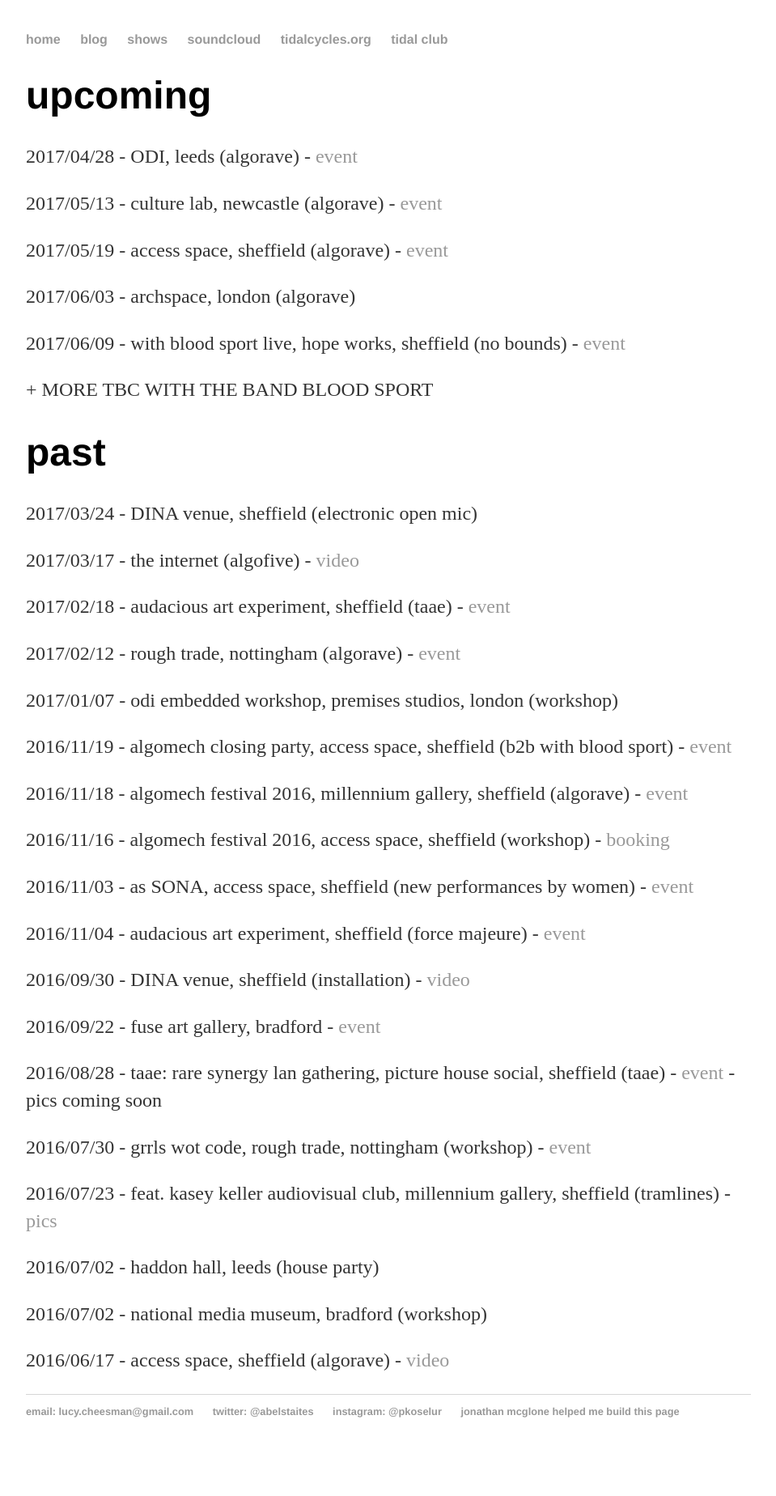
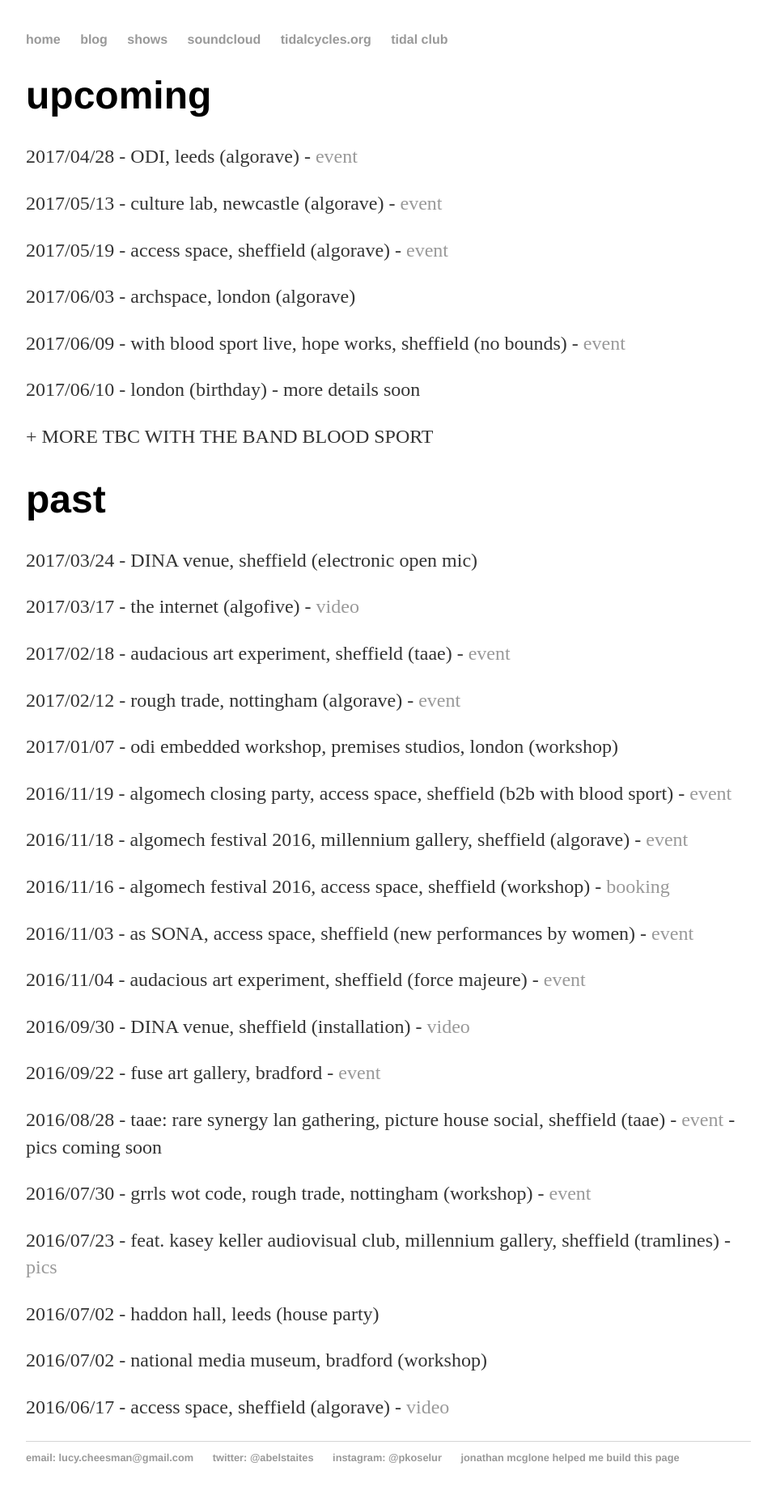
Before and after one commit to heavy-lifting/heavy-lifting.github.io, a Jekyll site: the page built from shows.html, in a window 1280 px wide. Shown: the whole page at 81% size, without its empty margins (160-1119 px from the left). Built offline with Jekyll 4.4.1, drawn with Linux system fonts in a browser that asks for light colours; before the commit the page ends 1791 px from its top, so only the background shows below that.

Commit message:
Update shows.html

```diff
--- a/shows.html
+++ b/shows.html
@@ -10,6 +10,7 @@
 	<p>2017/05/19 - access space, sheffield (algorave) - <a href="https://www.facebook.com/events/373895946337277/" target="_blank">event</a></p>
 	<p>2017/06/03 - archspace, london (algorave)</p>
 	<p>2017/06/09 - with blood sport live, hope works, sheffield (no bounds) - <a href="https://www.facebook.com/events/253646691758843/" target="_blank">event</a></p>
+	<p>2017/06/10 - london (birthday) - more details soon</p>
 	<p>+ MORE TBC WITH THE BAND BLOOD SPORT</p>
 
 
```
